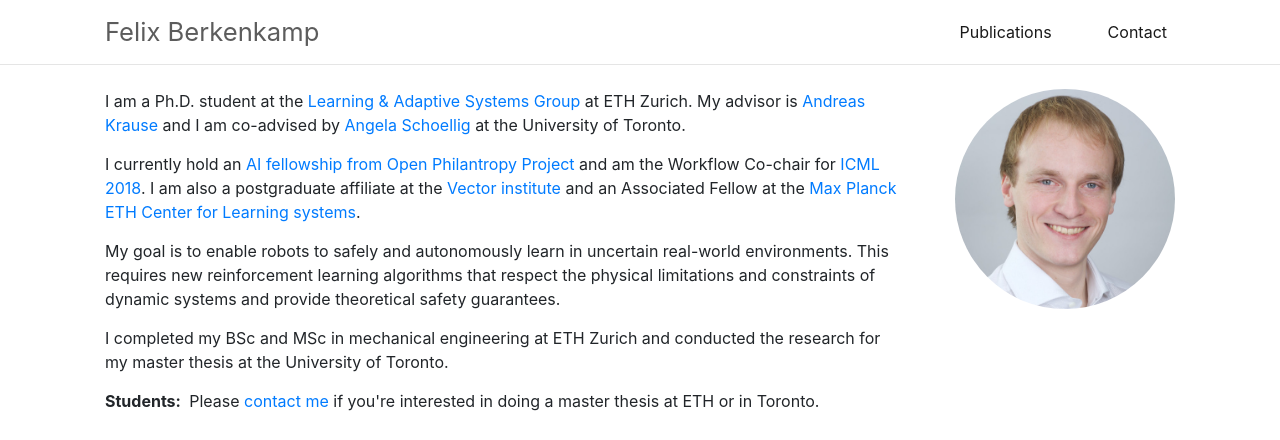
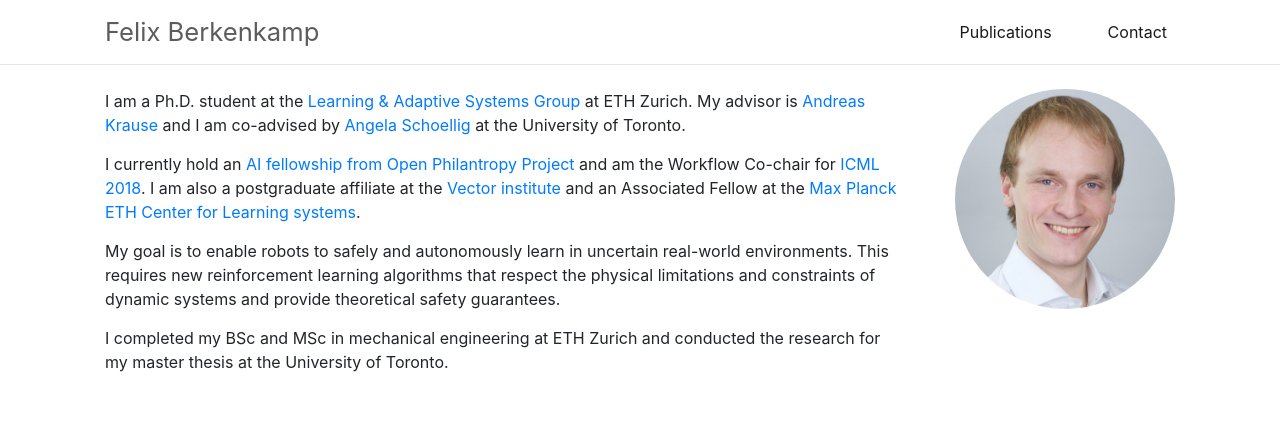
Before and after one commit to befelix/befelix.github.io, a Jekyll site: the page built from _pages/index.html, in a window 1280 px wide and 900 px high, cut to the strip 0-440 px from the top of the window. Built offline with Jekyll 4.4.1, drawn with Linux system fonts in a browser that asks for light colours.

Commit message:
Remove thesis call

```diff
--- a/_pages/index.html
+++ b/_pages/index.html
@@ -28,9 +28,6 @@ css:
       <p>
       I completed my BSc and MSc in mechanical engineering at ETH Zurich and conducted the research for my master thesis at the University of Toronto.
       </p>
-
-      <b>Students:&nbsp;</b>
-        <td> Please <a href="{{ site.baseurl }}/contact">contact me</a> if you're interested in doing a master thesis at ETH or in Toronto.
     </div>
   </div>
 </div>
```
